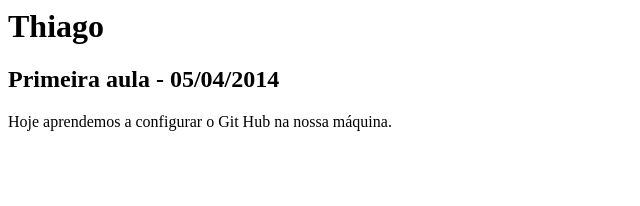
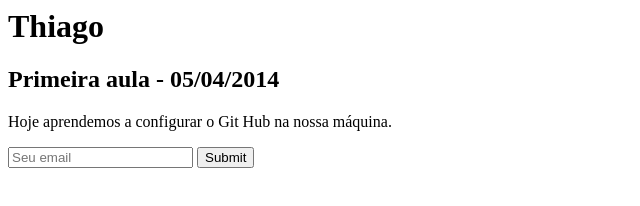
Before and after one commit to thiagomcmello/thiagomcmello.github.io, a plain HTML site: page index.html in a window 1280 px wide. Shown: the whole page, without its empty margins (0-640 px from the left). Drawn offline with Linux system fonts and the light colour scheme.

Commit message:
Adcionado o input da primeira aula no Dash

```diff
--- a/index.html
+++ b/index.html
@@ -1,3 +1,5 @@
 <h1>Thiago</h1>
 <h2>Primeira aula - 05/04/2014</h2>
 <p>Hoje aprendemos a configurar o Git Hub na nossa máquina.</p>
+<input type="email" placeholder="Seu email">
+<input type="submit">
```
